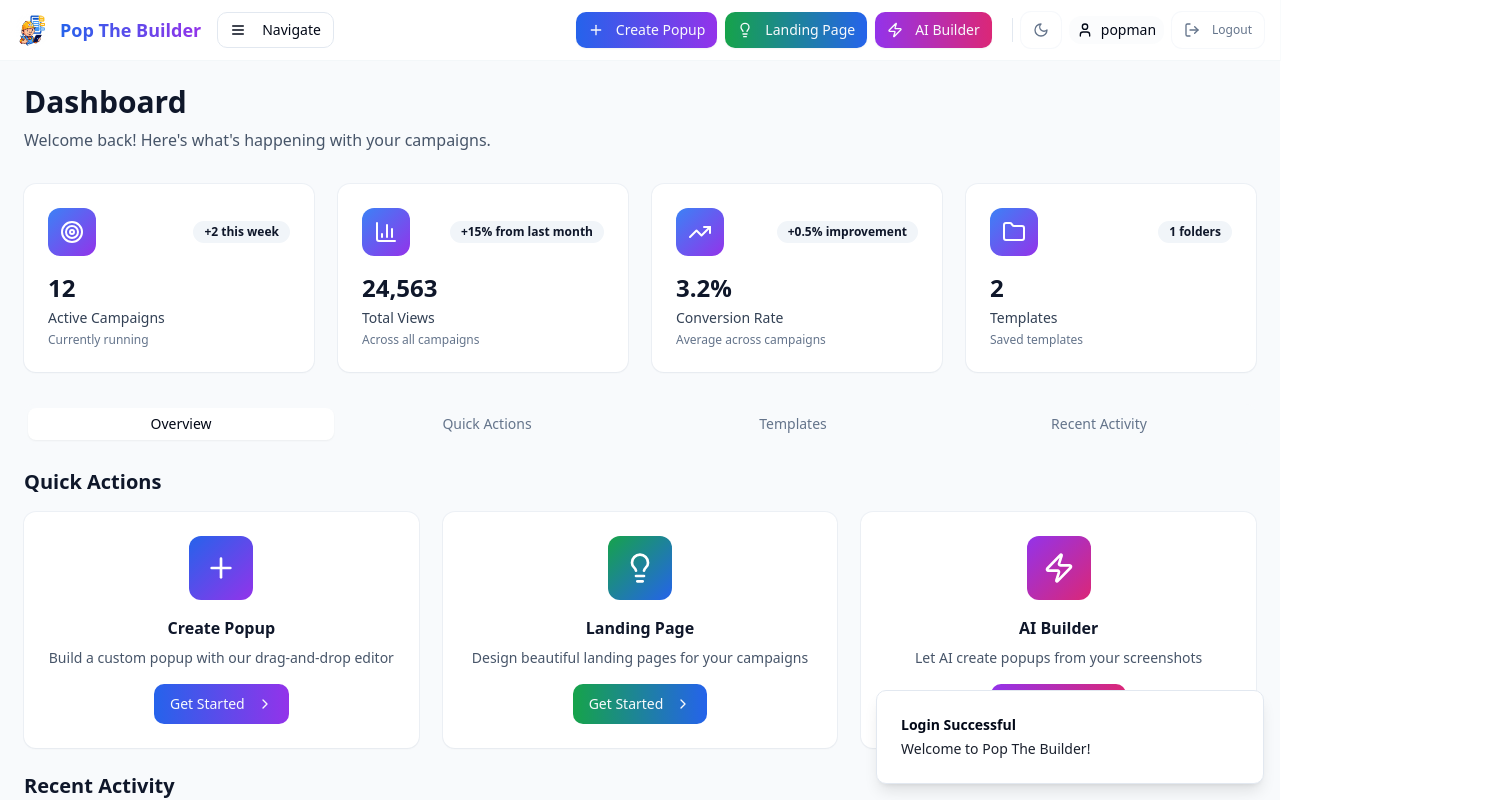
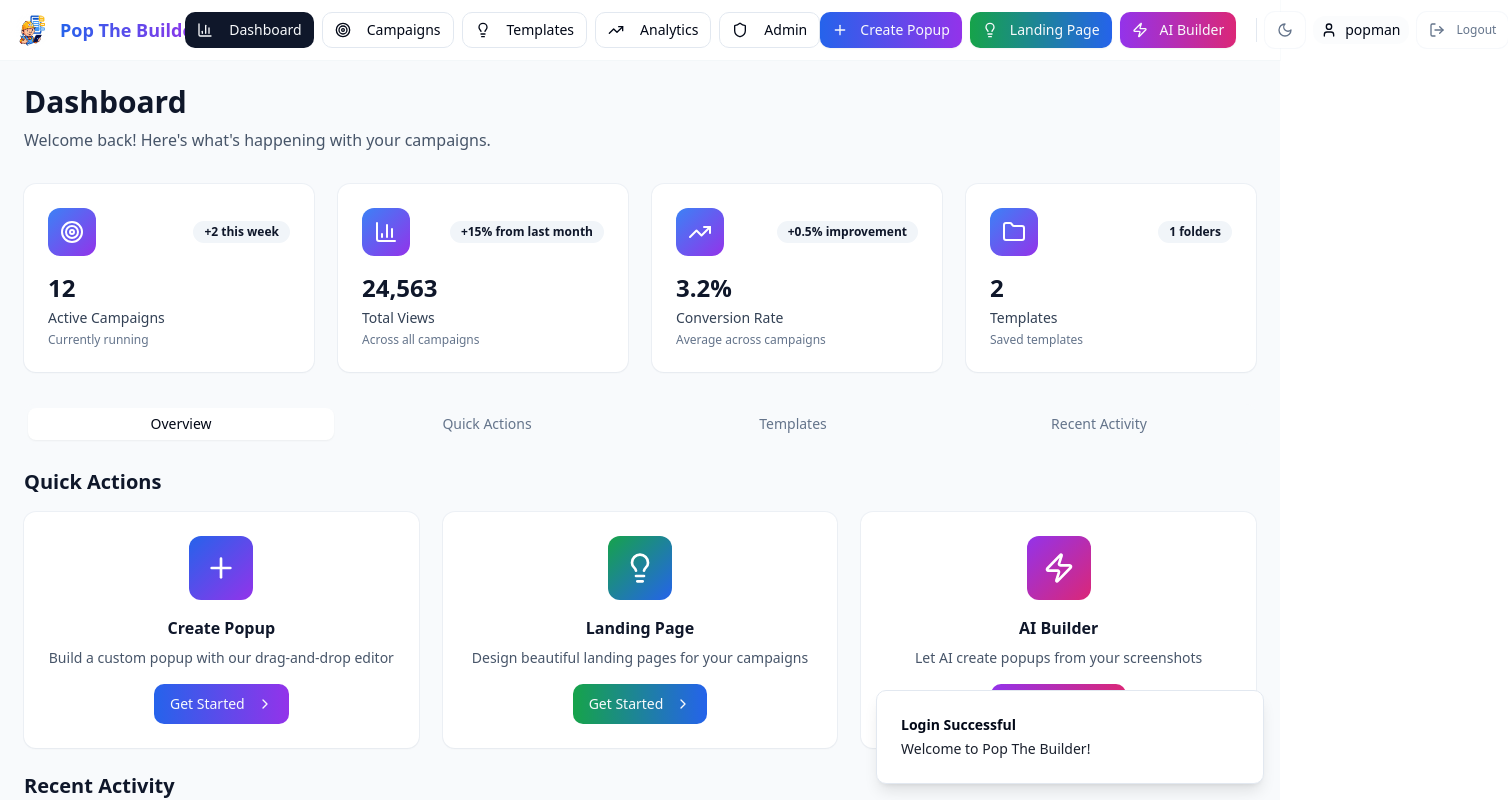
Before and after one commit to Supremedemo/pop-the-growth-engine-04, a React (Vite) app: page / in a window 1280 px wide. Both pictures are taken after a click on the button "Sign In". Shown: the top 800 px of the page, 1508 px wide, since content can reach past the window. Built offline with nearby package versions, Linux system fonts and the light colour scheme.

Commit message:
Fix: Always show navigation dropdown
The navigation dropdown should always be visible.

```diff
--- a/src/pages/Index.tsx
+++ b/src/pages/Index.tsx
@@ -1,7 +1,7 @@
 
 import { useState } from "react";
 import { Button } from "@/components/ui/button";
-import { Plus, Zap, Lightbulb, Shield, LogOut, User, Moon, Sun, Menu, BarChart3, Target, TrendingUp } from "lucide-react";
+import { Plus, Zap, Lightbulb, Shield, LogOut, User, Moon, Sun, BarChart3, Target, TrendingUp } from "lucide-react";
 import { useTheme } from "@/contexts/ThemeContext";
 import { Dashboard } from "@/components/Dashboard";
 import { PopupBuilder } from "@/components/PopupBuilder";
@@ -10,12 +10,6 @@ import { TemplateGallery } from "@/components/TemplateGallery";
 import { Analytics } from "@/components/Analytics";
 import { CampaignManager } from "@/components/CampaignManager";
 import { Admin } from "@/components/Admin";
-import {
-  DropdownMenu,
-  DropdownMenuContent,
-  DropdownMenuItem,
-  DropdownMenuTrigger,
-} from "@/components/ui/dropdown-menu";
 import { LandingPageBuilder } from "@/components/LandingPageBuilder";
 
 interface IndexProps {
@@ -68,37 +62,54 @@ const Index = ({ username, onLogout }: IndexProps) => {
                 </h1>
               </div>
 
-              {/* Navigation Menu */}
-              <DropdownMenu>
-                <DropdownMenuTrigger asChild>
-                  <Button variant="outline" size="sm">
-                    <Menu className="w-4 h-4 mr-2" />
-                    Navigate
-                  </Button>
-                </DropdownMenuTrigger>
-                <DropdownMenuContent align="start" className="bg-background">
-                  <DropdownMenuItem onClick={() => setActiveView("dashboard")}>
+              {/* Always Visible Navigation Menu */}
+              <div className="flex items-center space-x-2">
+                <Button
+                  onClick={() => setActiveView("dashboard")}
+                  variant={activeView === "dashboard" ? "default" : "outline"}
+                  size="sm"
+                  className="text-sm"
+                >
                   <BarChart3 className="w-4 h-4 mr-2" />
                   Dashboard
-                  </DropdownMenuItem>
-                  <DropdownMenuItem onClick={() => setActiveView("campaigns")}>
+                </Button>
+                <Button
+                  onClick={() => setActiveView("campaigns")}
+                  variant={activeView === "campaigns" ? "default" : "outline"}
+                  size="sm"
+                  className="text-sm"
+                >
                   <Target className="w-4 h-4 mr-2" />
                   Campaigns
-                  </DropdownMenuItem>
-                  <DropdownMenuItem onClick={() => setActiveView("templates")}>
+                </Button>
+                <Button
+                  onClick={() => setActiveView("templates")}
+                  variant={activeView === "templates" ? "default" : "outline"}
+                  size="sm"
+                  className="text-sm"
+                >
                   <Lightbulb className="w-4 h-4 mr-2" />
                   Templates
-                  </DropdownMenuItem>
-                  <DropdownMenuItem onClick={() => setActiveView("analytics")}>
+                </Button>
+                <Button
+                  onClick={() => setActiveView("analytics")}
+                  variant={activeView === "analytics" ? "default" : "outline"}
+                  size="sm"
+                  className="text-sm"
+                >
                   <TrendingUp className="w-4 h-4 mr-2" />
                   Analytics
-                  </DropdownMenuItem>
-                  <DropdownMenuItem onClick={() => setActiveView("admin")}>
+                </Button>
+                <Button
+                  onClick={() => setActiveView("admin")}
+                  variant={activeView === "admin" ? "default" : "outline"}
+                  size="sm"
+                  className="text-sm"
+                >
                   <Shield className="w-4 h-4 mr-2" />
                   Admin
-                  </DropdownMenuItem>
-                </DropdownMenuContent>
-              </DropdownMenu>
+                </Button>
+              </div>
             </div>
 
             <div className="flex items-center space-x-3">
```
Lines whose indentation alone changed are shown as unchanged.
